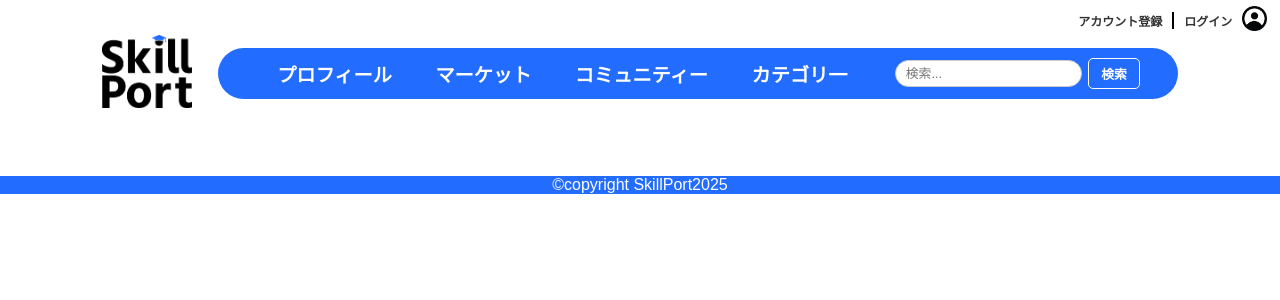
After one commit to Team01skillport/Skillport, a Flask app: template skillPort/templates/community.html in a window 1280 px wide. The commit adds this page. Shown: the top 300 px of the page. Run offline with Flask 3, Linux system fonts and the light colour scheme; the template is opened without the code that fills it, so the values that code supplies are empty.

Commit message:
コミュニティのHTMLとCSSを作成

```diff
--- /dev/null
+++ b/skillPort/static/css/community.css
@@ -0,0 +1,224 @@
+body{
+    font-family: sans-serif;
+    margin: 0;
+}
+
+/* ヘッダー情報 */
+/* 右上プロファイルのやつ----------------------------------------------- */
+
+#profile {
+    display: flex;
+    align-items: center;
+    position: absolute;
+    right: 0;
+    margin-right: 1vw;
+    margin-top: .5vw;
+}
+
+#profile ul {
+    display: flex;
+    list-style: none;
+    margin: 0;
+    padding: 0;
+    font-weight: bold;
+    font-size: 12px;
+}
+
+#profile ul li {
+    padding: 0 10px;
+}
+
+#profile ul li:not(:last-child) {
+    border-right: 2px solid black;
+}
+
+#profile ul {
+    display: flex;
+    list-style: none;
+    margin: 0;
+    padding: 0;
+}
+
+#profile li a {
+    text-decoration: none;
+    color: #333;
+}
+
+#profile img {
+    width: 25px;
+}
+
+/* ------------------------------------------------------------------ */
+
+/* ヘッダ------------------------------------------------------------ */
+
+#header_cap{
+    padding-top: 35px;
+}
+
+#header {
+    display: flex;
+    align-items: center;
+    justify-content: center;
+    position: sticky;
+    top: 5px;
+    z-index: 100;
+}
+
+#header img {
+    width: 7vw;
+    max-width: 115px;
+}
+
+#header .container {
+    display: flex;
+    align-items: center;
+    margin-left: 2vw;
+    gap: 2vw;
+    background-color: #226CFF;
+    height: 4vw;
+    width: 75vw;
+    border-radius: 50px;
+    justify-content: center;
+    overflow: hidden;
+    max-height: 70px;
+}
+
+#header ul {
+    display: flex;
+    list-style: none;
+    margin: 0;
+    padding: 0;
+    font-size: 1.5vw;
+    font-weight: bolder;
+    height: 100%;
+}
+
+#header ul li {
+    /* margin-right: 2.5vw; */
+    height: 100%;
+}
+
+#header ul li a {
+    display: flex;
+    align-items: center;
+    height: 100%;
+    text-decoration: none;
+    color: white;
+    padding: 0 1.7vw;
+    white-space: nowrap;
+}
+
+/* #header ul li:first-child a {
+    position: relative;
+    z-index: 0;
+  }
+
+  #header ul li:first-child a:hover::before {
+    content: "";
+    position: absolute;
+    top: 0;
+    bottom: 0;
+    left: -100vw;
+    width: 100vw;
+    background: #4e89ff;
+    z-index: -1;
+    pointer-events: none;
+  } */
+
+#header ul li a:hover{
+    background-color: #4e89ff;
+}
+
+#header ul li a.is-active {
+    background-color: #4e89ff;
+  }
+
+/* Search form */
+#header .search {
+    display: flex;
+    align-items: center;
+    gap: 0.5vw;
+}
+
+#header .search input {
+    padding: 5px 10px;
+    font-size: 1vw;
+    border: 1px solid #ccc;
+    border-radius: 20px;
+    /* margin-left: 50px; */
+
+}
+
+#header .search button {
+    padding: 5px 12px;
+    font-size: 1vw;
+    font-weight: bold;
+    /* font-size: clamp(10px, 1vw, 100px); */
+    cursor: pointer;
+    background-color: rgba(255, 255, 255, 0);
+    border: 1.5px solid #ffffff;
+    color: white;
+    border-radius: 5px;
+}
+
+#header .search button:hover {
+    background: white;
+    color: #5d5d5d;
+}
+
+
+/* dropdown-------------------------------------------- */
+
+#header .container {
+overflow: visible;
+}
+
+#header .dropdown {
+  position: relative;
+}
+
+#header .dropdown-menu {
+  display: none;
+  position: absolute;
+  top: 100%;
+  left: 0;
+  min-width: 150px;
+  box-shadow: 0 4px 10px rgba(0,0,0,0.1);
+  z-index: 1000;
+  height: auto;
+}
+
+/* #header .dropdown-menu li:not(:last-child){
+  line-height: 2.2;
+} */
+
+
+#header .dropdown-menu li a {
+  display: block;
+  padding: 8px 12px;
+  color: #000000;
+  text-decoration: none;
+  background: #fff;
+  line-height: 2;
+}
+
+#header .dropdown-menu li a:hover {
+  background: #e6e6e6;
+}
+
+#header .dropdown.open > .dropdown-menu {
+  display: block;
+}
+/* ヘッダーCSSはここまで */
+
+
+/* フッター情報 */
+footer{
+    background-color: #226CFF;
+    color: white;
+    text-align: center;
+    margin-top: 5vw;
+  }
+
+  /* ------------------------------------------------------------------ */
--- /dev/null
+++ b/skillPort/templates/community.html
@@ -0,0 +1,58 @@
+<!DOCTYPE html>
+<html lang="ja">
+<head>
+    <meta charset="UTF-8">
+    <meta name="viewport" content="width=device-width, initial-scale=1.0">
+    <title>コミュニティ</title>
+    <link rel="stylesheet" href="../static/css/community.css">
+</head>
+<body>
+    <!-- ヘッダー -->
+    <div id="profile">
+        <ul>
+            <li><a href="register.html">アカウント登録</a></li>
+            <li><a href="login.html">ログイン</a></li>
+        </ul>
+        <a href="#"><img src="../static/media/profile_icon.png"></a>
+    </div>
+
+    <div id="header_cap"></div>
+
+    <div id="header">
+        <a href="index.html">
+          <img src="../static/media/skill-port-logo.png" alt="logo">
+        </a>
+
+
+        <div class="container">
+          <ul>
+            <li><a href="#">プロフィール</a></li>
+            <li><a href="#">マーケット</a></li>
+            <li><a href="#">コミュニティー</a></li>
+            <!-- before: <li><a href="#">カテゴリ一</a></li> -->
+            <li class="dropdown" id="nav-category">
+              <a href="#" class="dropdown-toggle">カテゴリ一</a>
+              <ul class="dropdown-menu">
+                <li><a href="#">アニメーション</a></li>
+                <li><a href="#">音楽</a></li>
+                <li><a href="#">カメラ</a></li>
+                <li><a href="#">フィットネス</a></li>
+                <li><a href="#">英語</a></li>
+                <li><a href="#">プログラミング</a></li>
+              </ul>
+            </li>
+
+          </ul>
+
+          <form action="/search" method="get" class="search">
+            <input type="text" name="q" placeholder="検索..." />
+            <button type="submit">検索</button>
+          </form>
+        </div>
+      </div>
+<!-- header情報はここまで -->
+
+<!-- フッター -->
+<footer>©copyright SkillPort2025</footer>
+</body>
+</html>
--- a/skillPort/templates/index.html
+++ b/skillPort/templates/index.html
@@ -50,7 +50,7 @@
           </form>
         </div>
       </div>
-
+<!-- header情報はここまで -->
 
       <div class="slideshow-container">
         <div class="slide active">
```
Also changed, not shown: 1 other file.
